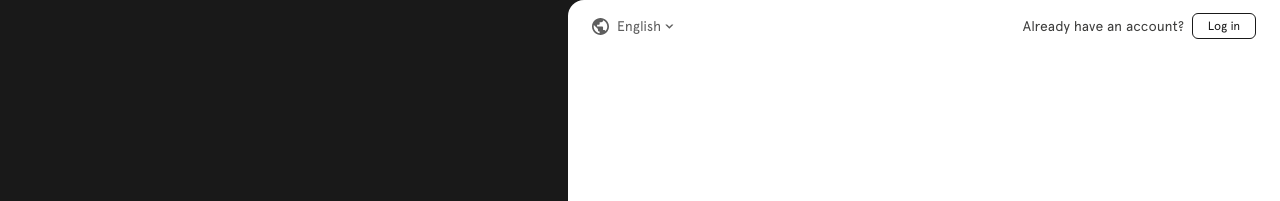
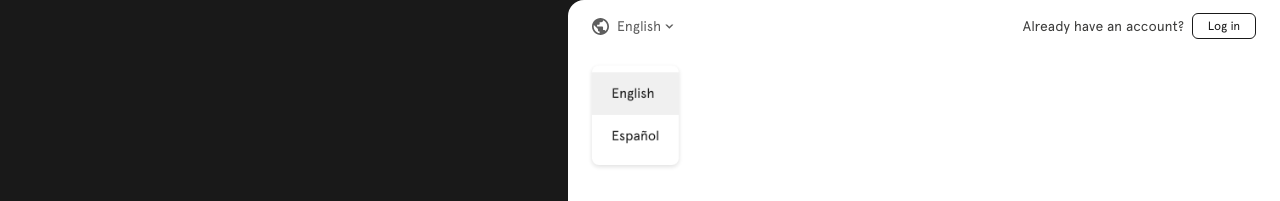
Before and after one commit to priyucodes/typeform-signup, a React (Create React App) app: page / in a window 1280 px wide. Both pictures are taken after a click on the button "English". Shown: the top 201 px of the page. Built offline with nearby package versions, Linux system fonts and the light colour scheme.

Commit message:
fixed top header

```diff
--- a/src/components/SignupRight.jsx
+++ b/src/components/SignupRight.jsx
@@ -15,6 +15,8 @@ const validateEmail = email => {
       /^(([^<>()[\]\\.,;:\s@"]+(\.[^<>()[\]\\.,;:\s@"]+)*)|.(".+"))@((\[[0-9]{1,3}\.[0-9]{1,3}\.[0-9]{1,3}\.[0-9]{1,3}\])|(([a-zA-Z\-0-9]+\.)+[a-zA-Z]{2,}))$/
     );
 };
+
+const languages = ["English", "Español"];
 const SignupRight = () => {
   const [emailError, setEmailError] = useState(null);
   const [passwordError, setPasswordError] = useState(null);
@@ -25,7 +27,8 @@ const SignupRight = () => {
   const [isPasswordHidden, setIsPasswordHidden] = useState(true);
   const [isAgreementChecked, setIsAgreementChecked] = useState(false);
   const [seeOptions, setSeeOptions] = useState(false);
-
+  const [showDropdown, setShowDropdown] = useState(false);
+  const [language, setLanguage] = useState(languages[0]);
   const submitForm = e => {
     e.preventDefault();
     if (!email) {
@@ -60,23 +63,45 @@ const SignupRight = () => {
           <div className='leading-[0] relative'>
             <div
               role='menu'
-              className='bg-white rounded-lg shadow-[rgba(25,25,25,0.12)_0px_2px_5px_0.5px] py-2 px-0 absolute z-[1] pointer-events-none scale-[0.85] origin-[left_bottom] will-change-[transform,opacity] invisible opacity-0  top-[2rem] anim'
+              className={`bg-white rounded-lg shadow-[rgba(25,25,25,0.12)_0px_2px_5px_0.5px] py-2 px-0 absolute z-[1]  scale-[0.85] origin-[left_bottom] will-change-[transform,opacity] flex flex-col  top-[2rem] anim ${
+                showDropdown
+                  ? "visible opacity-100 scale-100 pointer-events-auto"
+                  : "invisible opacity-0 pointer-events-none"
+              }`}
             >
+              {languages.map((lang, index) => {
+                return (
+                  <div className='' key={index * Math.random()}>
                     <a
+                      onClick={e => {
+                        e.preventDefault();
+
+                        setLanguage(languages[index]);
+                        setShowDropdown(!showDropdown);
+                      }}
                       href='/signup/'
                       role='menuitem'
                       data-testid='language-item'
-                className='outline-none  appearance-none max-w-full text-left text-inherit cursor-pointer min-h-[32px] bg-[rgb(240,240,240)] no-underline w-full m-0 border-[none]'
+                      className={`outline-none  appearance-none max-w-full text-left text-inherit cursor-pointer min-h-[32px] no-underline w-full m-0 border-[none] flex z-50 ${
+                        language === lang ? "bg-[rgb(240,240,240)]" : "bg-white"
+                      } `}
                     >
                       <span
-                  href='/signup/'
+                        href='##'
                         className='text-base leading-[2.4] text-[rgb(25,25,25)] font-[200] py-[6px] px-[23px]'
                       >
-                  English
+                        {lang}
                       </span>
                     </a>
-              <a
-                href='/es/signup/'
+                  </div>
+                );
+              })}
+
+              {/* <a
+                href='##'
+                onClick={() => {
+                  setLanguage(languages[1]);
+                }}
                 role='menuitem'
                 data-testid='language-item'
                 className=' appearance-none max-w-full text-left text-inherit cursor-pointer min-h-[32px] bg-[rgb(240,240,240)] no-underline w-full m-0 border-[none]'
@@ -87,10 +112,15 @@ const SignupRight = () => {
                 >
                   Español
                 </span>
-              </a>
+              </a> */}
             </div>
 
-            <button className='bg-none border-none p-0 cursor-pointer flex w-24 items-center'>
+            <button
+              onClick={() => {
+                setShowDropdown(!showDropdown);
+              }}
+              className='bg-none border-none p-0 cursor-pointer flex w-24 items-center'
+            >
               <div className='mr-2 leading-[0]'>
                 <img
                   src={languageIcon}
@@ -99,7 +129,7 @@ const SignupRight = () => {
                 />
               </div>
               <span className='!text-[#5e5e5e] text-sm leading-[1.5] font-normal'>
-                English
+                {language}
               </span>
               <div className='leading-[0] ml-1'>
                 <img src={chevronDown} alt='chevronDown' />
```
Lines whose indentation alone changed are shown as unchanged.
